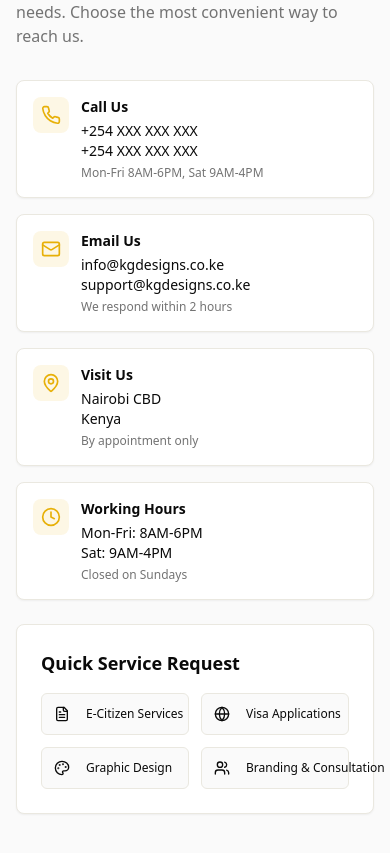
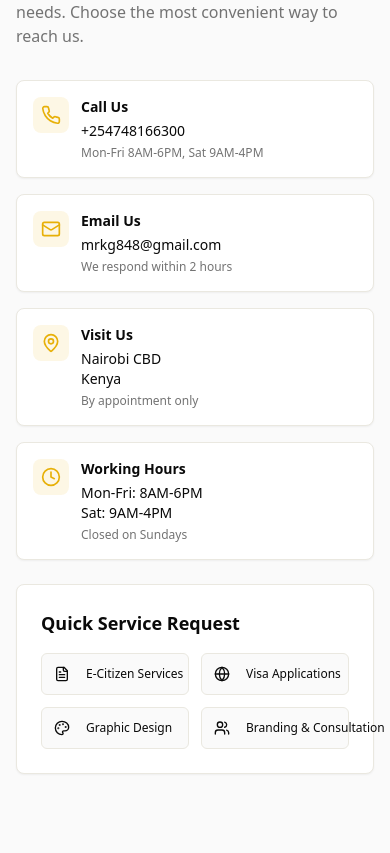
Before and after one commit to Km1223-lab/skill-scan-scribe, a React (Vite) app: page /contact in a window 390 px wide. Shown: the part 1347-2200 px from the top of the page. Built offline with nearby package versions, Linux system fonts and the light colour scheme.

Commit message:
Add contact information
Add phone number and email to the contact section of the website.

```diff
--- a/src/pages/Contact.tsx
+++ b/src/pages/Contact.tsx
@@ -46,13 +46,13 @@ const Contact = () => {
     {
       icon: Phone,
       title: 'Call Us',
-      details: ['+254 XXX XXX XXX', '+254 XXX XXX XXX'],
+      details: ['+254748166300'],
       description: 'Mon-Fri 8AM-6PM, Sat 9AM-4PM'
     },
     {
       icon: Mail,
       title: 'Email Us',
-      details: ['info@kgdesigns.co.ke', 'support@kgdesigns.co.ke'],
+      details: ['mrkg848@gmail.com'],
       description: 'We respond within 2 hours'
     },
     {
@@ -314,12 +314,12 @@ const Contact = () => {
               <p className="text-muted-foreground mb-6">
                 Book a free consultation to discuss your specific needs and get expert advice on the best solutions for you.
               </p>
-              <Button asChild className="w-full">
-                <a href="tel:+254">
-                  <Phone className="mr-2 h-5 w-5" />
-                  Call to Schedule
-                </a>
-              </Button>
+                <Button asChild className="w-full">
+                  <a href="tel:+254748166300">
+                    <Phone className="mr-2 h-5 w-5" />
+                    Call to Schedule
+                  </a>
+                </Button>
             </Card>
           </div>
         </div>
```
